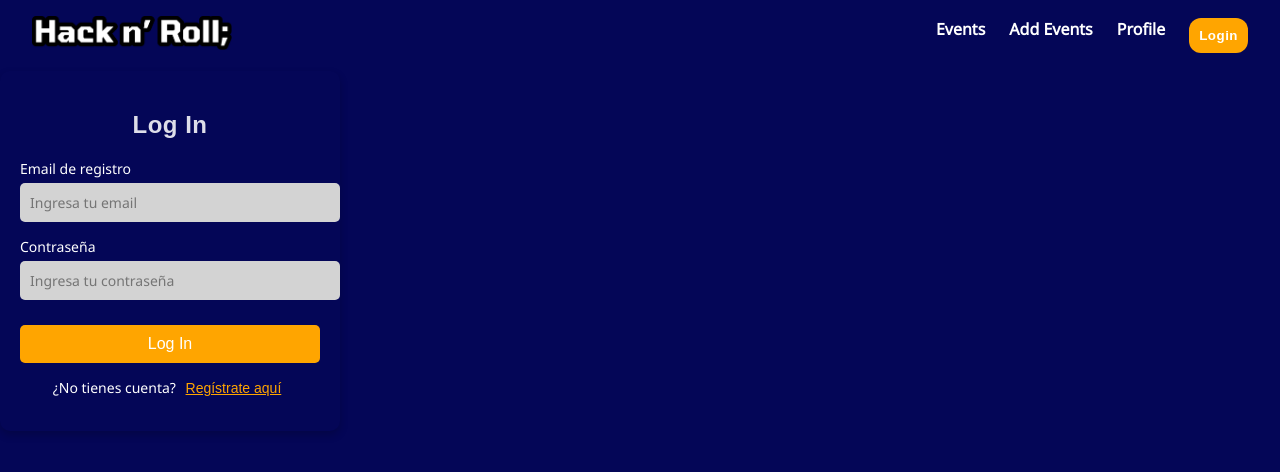
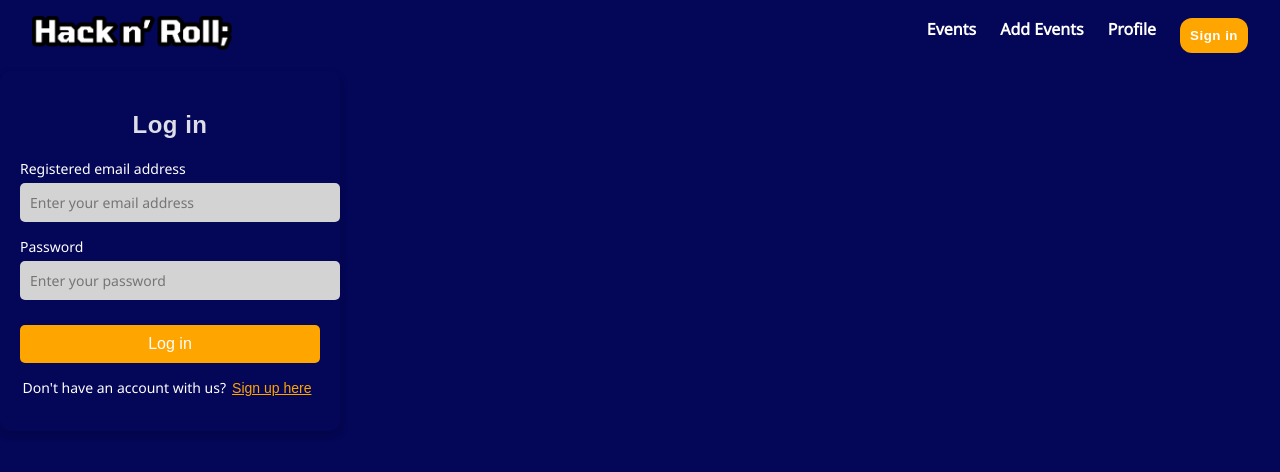
Before and after one commit to Hack-Roll/Frontend, a React (Vite) app: page /loginRegister in a window 1280 px wide. Shown: the top 472 px of the page. Built offline with nearby package versions, Linux system fonts and the light colour scheme; a web font is replaced by a local one.

Commit message:
Final revision/translation of copy

```diff
--- a/src/components/navbar/Navbar.jsx
+++ b/src/components/navbar/Navbar.jsx
@@ -31,9 +31,9 @@ const Navbar = () => {
         <li><NavLink to="/addEvents" className={({ isActive }) => isActive ? styles.active : ''}>Add Events</NavLink></li>
         <li><NavLink to="/userProfile" className={({ isActive }) => isActive ? styles.active : ''}>Profile</NavLink></li>
         <li>
-          {isLoggedIn ? (<Button text="Logout" onClick={handleLogout} />
+          {isLoggedIn ? (<Button text="Sign out" onClick={handleLogout} />
             ) : (
-          <NavLink to="/loginRegister"><Button text="Login" /></NavLink>)}
+          <NavLink to="/loginRegister"><Button text="Sign in" /></NavLink>)}
         </li>
       </ul>
     </nav>
--- a/src/pages/addEvents/AddEvents.jsx
+++ b/src/pages/addEvents/AddEvents.jsx
@@ -106,7 +106,7 @@ const AddEvents = () => {
       <div className="form-container">
         <h3 className="section-title">Enter your event details:</h3>
         <form className="form" onSubmit={handleSubmit}>
-          <label htmlFor="title">Event name</label>
+          <label htmlFor="title">Name of event</label>
           <input
             type="text"
             id="title"
@@ -145,7 +145,7 @@ const AddEvents = () => {
             required
           >
             <option value="">Select an option</option>
-            <option value="Presencial">Presential</option>
+            <option value="Presencial">In person</option>
             <option value="Online">Online</option>
           </select>
 
@@ -168,7 +168,7 @@ const AddEvents = () => {
             rows="4"
           ></textarea>
 
-          <Button text="Save Changes" type="submit" />
+          <Button text="Save" type="submit" />
         </form>
       </div>
       {events.map((event, index) => (
--- a/src/pages/home/Home.jsx
+++ b/src/pages/home/Home.jsx
@@ -11,10 +11,11 @@ const Home = () => {
 
       <img src="" alt=  "" />
       <div className={styles.content}>
-        <h1>¡Welcome to Hack n' Roll!</h1>
+        <h1>Welcome to Hack n' Roll!</h1>
         <p>
-          The platform where hackers, makers, and dreamers come together to build the future.
-          At Hack n' Roll, we organize and share hackathons, workshops, and tech events that drive innovation and collaboration. Whether online or in person, this is where your ideas come to life alongside a passionate tech community.
+          The platform where hackers, coders, and dreamers come together to build the future in the world of tech.
+          At Hack n' Roll, we organise hackathons, workshops, and tech events that drive innovation and collaboration.
+          Whether online or in person, this is where your ideas come to life alongside a passionate tech community.
           Ready to create something amazing?
           🔥Explore events, join the community, and get ready to hack the world.
         </p>
--- a/src/pages/loginRegister/LoginRegister.jsx
+++ b/src/pages/loginRegister/LoginRegister.jsx
@@ -26,7 +26,7 @@ const LoginRegister = () => {
     e.preventDefault();
     userService.createUser(formData).then((res) => {
       setUsers((prev) => [...prev, res]);
-      setSuccessMessage(`Hi ${formData.firstName}, your account has been created successfully!`);
+      setSuccessMessage(`Hi ${formData.firstName}, your account has been created successfully! You will be redirected to the homepage shortly.`);
       setFormData({
         firstName: "",
         lastName: "",
@@ -49,7 +49,7 @@ const LoginRegister = () => {
       .then((res) => {
         if (res && res.token) {
           localStorage.setItem("token", res.token);
-          setSuccessMessage("You have logged in");
+          setSuccessMessage("You have logged in. You will be redirected to the homepage shortly.");
           setTimeout(() => {
             navigate("/");
           }, 4000);
@@ -82,16 +82,16 @@ const LoginRegister = () => {
 
 
     <div className={styles.loginContainer}>
-      <h2 className={styles.title}>{isLogin ? "Log In" : "Registro"}</h2>
+      <h2 className={styles.title}>{isLogin ? "Log in" : "Register"}</h2>
       <form onSubmit={isLogin ? handleLoginSubmit : handleRegisterSubmit}>
         {isLogin ? (
           <>
             <div className={styles.formGroup}>
-              <label htmlFor="email" className={styles.label}>Email de registro</label>
+              <label htmlFor="email" className={styles.label}>Registered email address</label>
               <input
                 type="email"
                 id="email"
-                placeholder="Ingresa tu email"
+                placeholder="Enter your email address"
                 name="email"
                 value={formData.email}
                 onChange={handleChange}
@@ -100,71 +100,71 @@ const LoginRegister = () => {
               />
             </div>
             <div className={styles.formGroup}>
-              <label htmlFor="password" className={styles.label}>Contraseña</label>
+              <label htmlFor="password" className={styles.label}>Password</label>
               <input
                 type="password"
                 id="password"
                 name="password"
-                placeholder="Ingresa tu contraseña"
+                placeholder="Enter your password"
                 required
                 value={formData.password}
                 onChange={handleChange}
                 className={styles.input}
               />
             </div>
-            <button type="submit" className={styles.btnLogin}>Log In</button>
+            <button type="submit" className={styles.btnLogin}>Log in</button>
           </>
         ) : (
           <>
             <div className={styles.formGroup}>
-              <label htmlFor="firstName" className={styles.label}>Nombre</label>
+              <label htmlFor="firstName" className={styles.label}>First name</label>
               <input
                 type="text"
                 id="firstName"
                 name="firstName"
-                placeholder="Ingresa tu nombre"
+                placeholder="Enter your first name(s)"
                 required
                 onChange={handleChange}
                 className={styles.input}
               />
             </div>
             <div className={styles.formGroup}>
-              <label htmlFor="lastName" className={styles.label}>Apellido</label>
+              <label htmlFor="lastName" className={styles.label}>Last name</label>
               <input
                 type="text"
                 id="lastName"
                 name="lastName"
-                placeholder="Ingresa tu apellido"
+                placeholder="Enter your last names(s)"
                 required
                 onChange={handleChange}
                 className={styles.input}
               />
             </div>
             <div className={styles.formGroup}>
-              <label htmlFor="email" className={styles.label}>Correo electrónico</label>
+              <label htmlFor="email" className={styles.label}>Email address</label>
               <input
                 type="email"
                 id="email"
                 name="email"
-                placeholder="Ingresa tu correo"
+                placeholder="Enter your email address"
                 required
                 onChange={handleChange}
                 className={styles.input}
               />
             </div>
             <div className={styles.formGroup}>
-              <label htmlFor="password" className={styles.label}>Contraseña</label>
+              <label htmlFor="password" className={styles.label}>Password. Your password can contain letters, numbers and the symbols _ - .</label>
               <input
                 type="password"
                 id="password"
                 name="password"
-                placeholder="Crea una contraseña"
+                placeholder="Create your password"
                 required
                 onChange={handleChange}
                 className={styles.input}
               />
             </div>
-            <button type="submit" className={styles.btnRegister}>Registrarse</button>
+            <button type="submit" className={styles.btnRegister}>Sign up</button>
           </>
         )}
       </form>
@@ -174,10 +174,10 @@ const LoginRegister = () => {
         )}
       <p className={styles.toggleText}>
         {isLogin
-          ? "¿No tienes cuenta? "
-          : "¿Ya tienes cuenta? "}
+          ? "Don't have an account with us?"
+          : "Do you already have an account with us?"}
         <button type="button" onClick={toggleForm} className={styles.toggleButton}>
-          {isLogin ? "Regístrate aquí" : "Inicia sesión aquí"}
+          {isLogin ? "Sign up here" : "Log in here"}
         </button>
       </p>
     </div>
```
